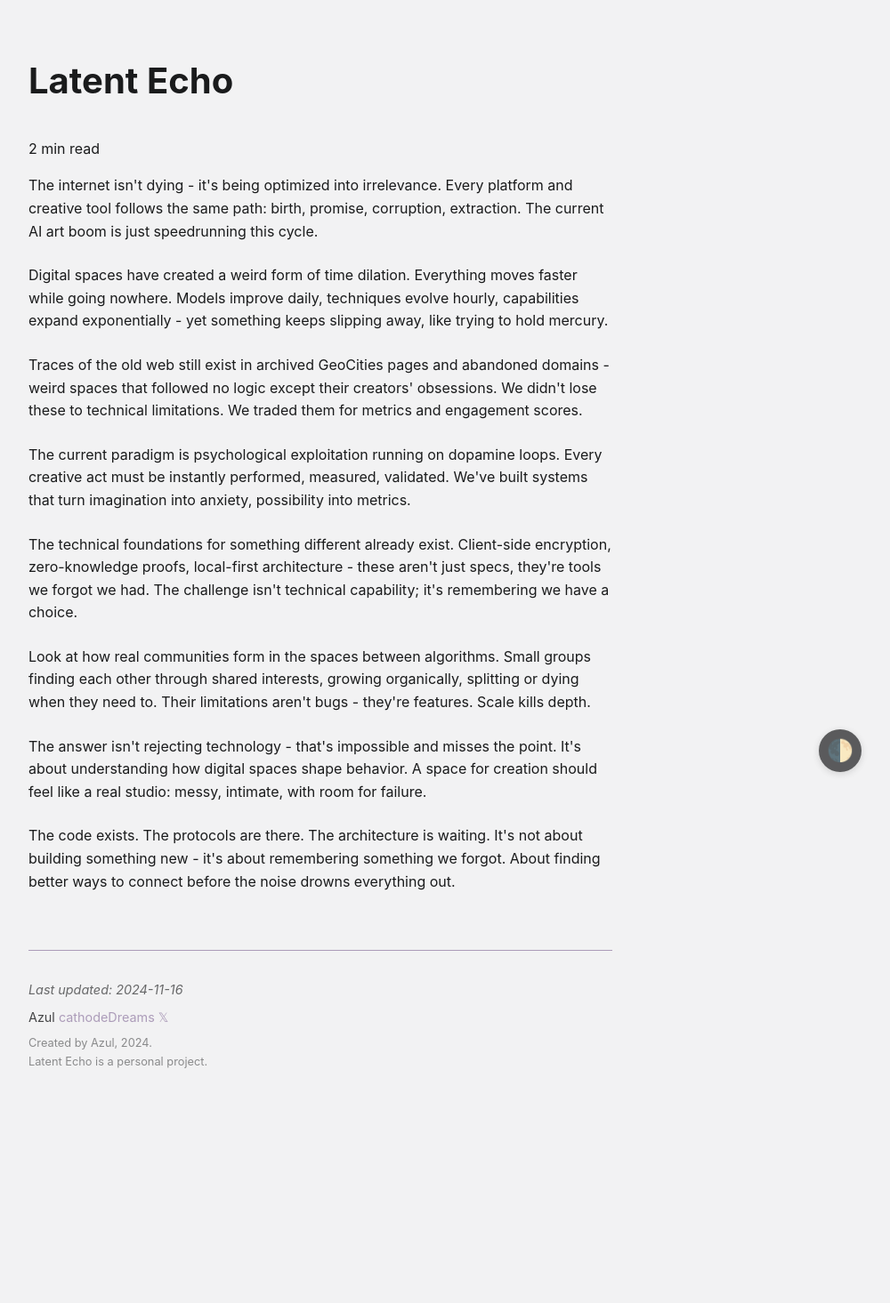
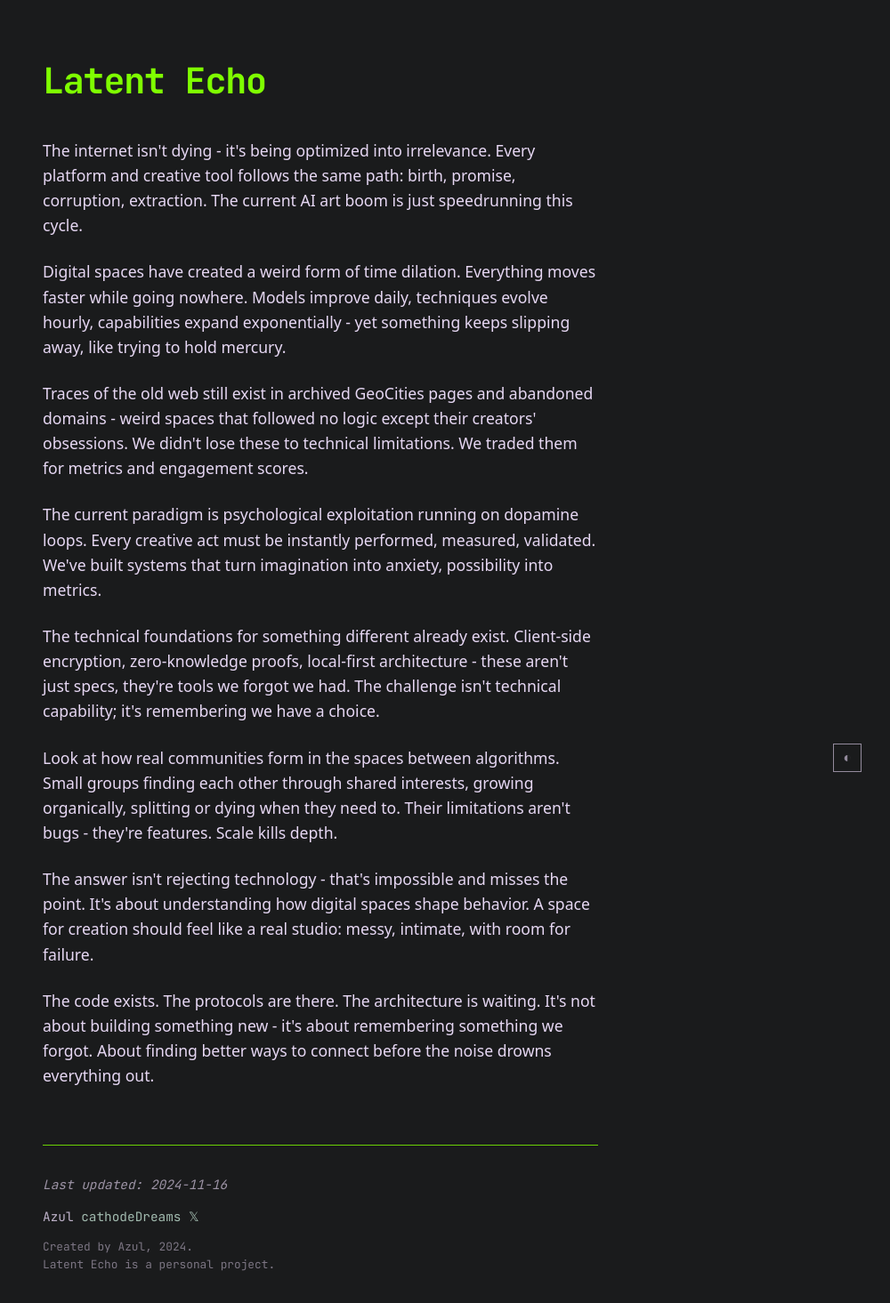
Before and after one commit to cathodeDreams/latent-echo, a Jekyll site: the page index.html, which Jekyll copies as it is, in a window 1280 px wide. Shown: the whole page at 89% size, without its empty margins (280-1280 px from the left). Built offline with Jekyll 4.4.1, drawn with Linux system fonts in a browser that asks for light colours; before the commit the page ends 1236 px from its top, so only the background shows below that.

Commit message:
style: implement biopunk aesthetic with Necrotic Bloom
- Apply Necrotic Bloom color system
- Switch to JetBrains Mono for technical typography
- Simplify theme toggle to minimal design
- Remove reading time calculation
- Set dark theme as default
- Add subtle transitions and hover states
- Clean up footer styling
- Improve overall visual hierarchy

Technical:
- Add Google Fonts integration
- Update color variables and transitions
- Refine responsive design
- Streamline JavaScript

```diff
--- a/css/style.css
+++ b/css/style.css
@@ -1,108 +1,104 @@
 :root {
+    /* Core colors from Necrotic Bloom */
+    --fungal-black: #1A1B1C;
+    --bio-lavender: #E6D7F3;
+    --viral-mint: #C4E3D4;
+    --tissue-pink: #FFE5EC;
+    --spore-gray: #9BA0A3;
+    --neon-moss: #7FFF00;
+
+    /* Light theme */
     --bg-color: var(--light-void, #F2F2F3);
-    --text-color: var(--fungal-black, #1A1B1C);
+    --text-color: var(--fungal-black);
     --link-color: var(--dark-lavender, #9B87AB);
+    --accent-color: var(--neon-moss);
     --max-width: 65ch;
 }
 
 [data-theme="dark"] {
-    --bg-color: var(--deep-void, #0D0E0E);
-    --text-color: var(--light-spore, #E5E7E8);
-    --link-color: var(--bio-lavender, #E6D7F3);
+    --bg-color: var(--fungal-black);
+    --text-color: var(--bio-lavender);
+    --link-color: var(--viral-mint);
+    --accent-color: var(--neon-moss);
 }
 
 body {
     background: var(--bg-color);
     color: var(--text-color);
-    font-family: 'Inter', system-ui, -apple-system, sans-serif;
+    font-family: 'JetBrains Mono', 'Space Mono', monospace;
     line-height: 1.6;
     margin: 0 auto;
     max-width: var(--max-width);
     padding: 2rem 1rem;
+    transition: background-color 0.3s ease, color 0.3s ease;
 }
 
 h1 {
     font-size: 2.5rem;
     font-weight: 700;
     margin-bottom: 2rem;
+    letter-spacing: -0.03em;
+    color: var(--accent-color);
 }
 
 .manifesto p {
     margin-bottom: 1.5rem;
+    font-family: system-ui, -apple-system, sans-serif;
+    font-size: 1.1rem;
 }
 
 a {
     color: var(--link-color);
     text-decoration: none;
     border-bottom: 1px solid transparent;
-    transition: border-color 0.2s ease;
+    transition: all 0.2s ease;
 }
 
 a:hover {
-    border-bottom-color: var(--link-color);
-}
-
-.metadata {
-    margin-top: 3rem;
-    padding-top: 1rem;
-    border-top: 1px solid #333;
-    font-size: 0.9rem;
+    color: var(--accent-color);
+    border-bottom-color: var(--accent-color);
 }
 
 .theme-toggle {
     position: fixed;
     bottom: 2rem;
     right: 2rem;
-    background: var(--text-color);
-    color: var(--bg-color);
-    border: none;
-    border-radius: 50%;
-    width: 3rem;
-    height: 3rem;
+    background: transparent;
+    border: 1px solid var(--text-color);
+    color: var(--text-color);
+    width: 2rem;
+    height: 2rem;
     cursor: pointer;
-    opacity: 0.7;
+    opacity: 0.6;
     transition: all 0.2s ease;
-    box-shadow: 0 2px 8px rgba(0, 0, 0, 0.2);
     z-index: 100;
     display: flex;
     align-items: center;
     justify-content: center;
-    font-size: 1.5rem;
+    font-size: 1rem;
     padding: 0;
 }
 
 .theme-toggle:hover {
     opacity: 1;
+    border-color: var(--accent-color);
+    color: var(--accent-color);
     transform: scale(1.1);
-}
-
-.theme-toggle:focus {
-    outline: 2px solid var(--link-color);
-    outline-offset: 2px;
-    opacity: 1;
-}
-
-@media (max-width: 768px) {
-    .theme-toggle {
-        bottom: 1rem;
-        right: 1rem;
-        width: 2.5rem;
-        height: 2.5rem;
-    }
 }
 
 footer {
     margin-top: 4rem;
     padding-top: 2rem;
-    border-top: 1px solid var(--link-color);
+    border-top: 1px solid var(--accent-color);
     opacity: 0.8;
+    font-family: 'JetBrains Mono', 'Space Mono', monospace;
+    font-size: 0.9rem;
 }
 
 .footer-content {
     display: flex;
     flex-direction: column;
-    gap: 0.5rem;
-    font-size: 0.9rem;
+    gap: 0.8rem;
 }
 
 .footer-meta {
--- a/index.html
+++ b/index.html
@@ -5,6 +5,7 @@
     <meta name="viewport" content="width=device-width, initial-scale=1.0">
     <meta name="description" content="Latent Echo - Exploring digital spaces, creative technology, and the future of online connection">
     <title>Latent Echo</title>
+    <link href="https://fonts.googleapis.com/css2?family=JetBrains+Mono:wght@400;700&display=swap" rel="stylesheet">
     <link rel="stylesheet" href="css/style.css">
 </head>
 <body>
--- a/js/main.js
+++ b/js/main.js
@@ -1,23 +1,13 @@
 document.addEventListener('DOMContentLoaded', () => {
-    // Reading time calculation
-    const text = document.querySelector('.manifesto').textContent;
-    const wordCount = text.trim().split(/\s+/).length;
-    const readingTime = Math.ceil(wordCount / 200);
-
-    const timeElement = document.createElement('div');
-    timeElement.className = 'reading-time';
-    timeElement.textContent = `${readingTime} min read`;
-    document.querySelector('header').appendChild(timeElement);
-
     // Theme toggle
     const themeToggle = document.createElement('button');
     themeToggle.className = 'theme-toggle';
     themeToggle.setAttribute('aria-label', 'Toggle dark mode');
-    themeToggle.innerHTML = '🌓';
+    themeToggle.innerHTML = '◐';
     document.body.appendChild(themeToggle);
 
     // Theme handling
-    const theme = localStorage.getItem('theme') || 'light';
+    const theme = localStorage.getItem('theme') || 'dark';
     document.documentElement.setAttribute('data-theme', theme);
 
     themeToggle.addEventListener('click', () => {
```
